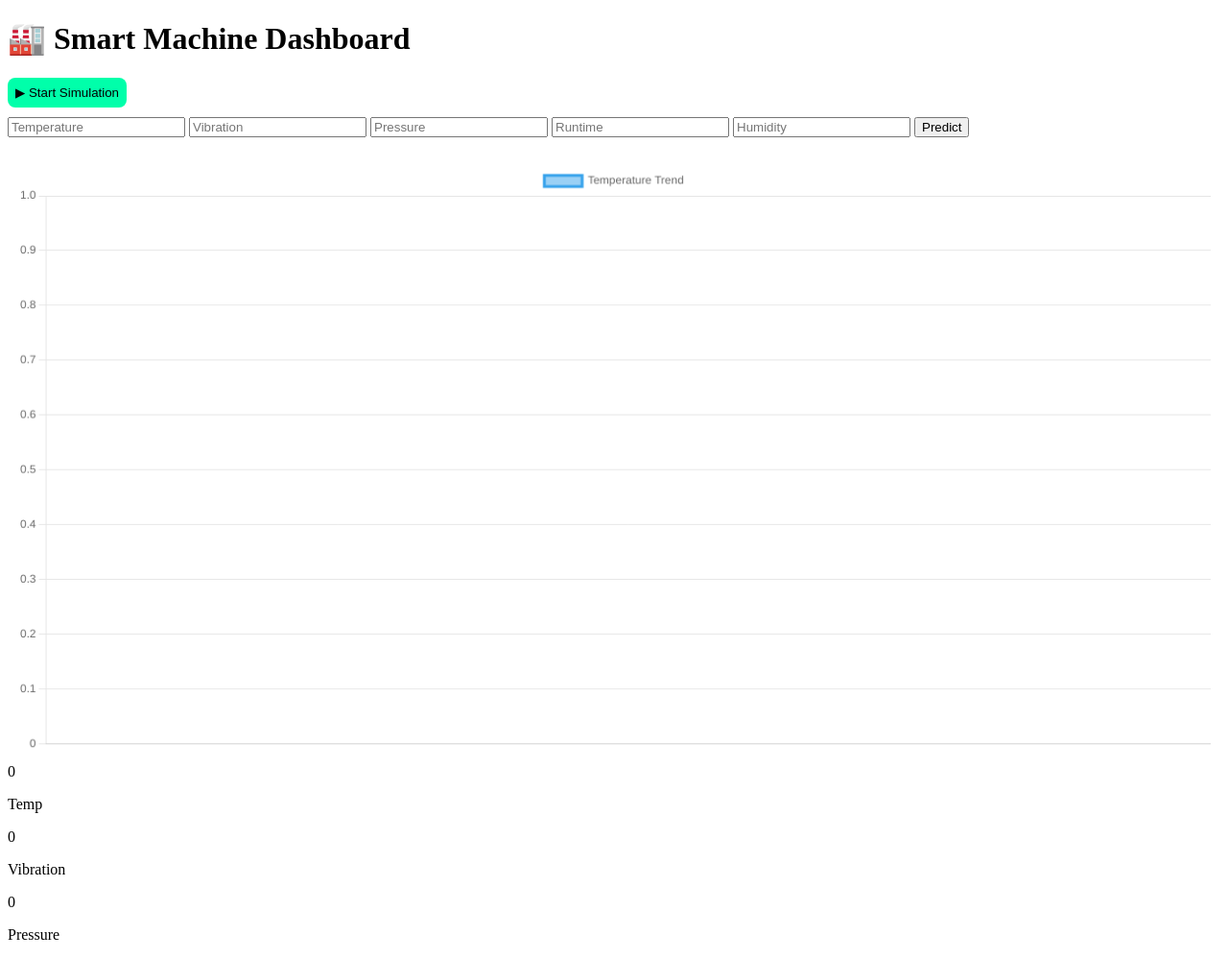
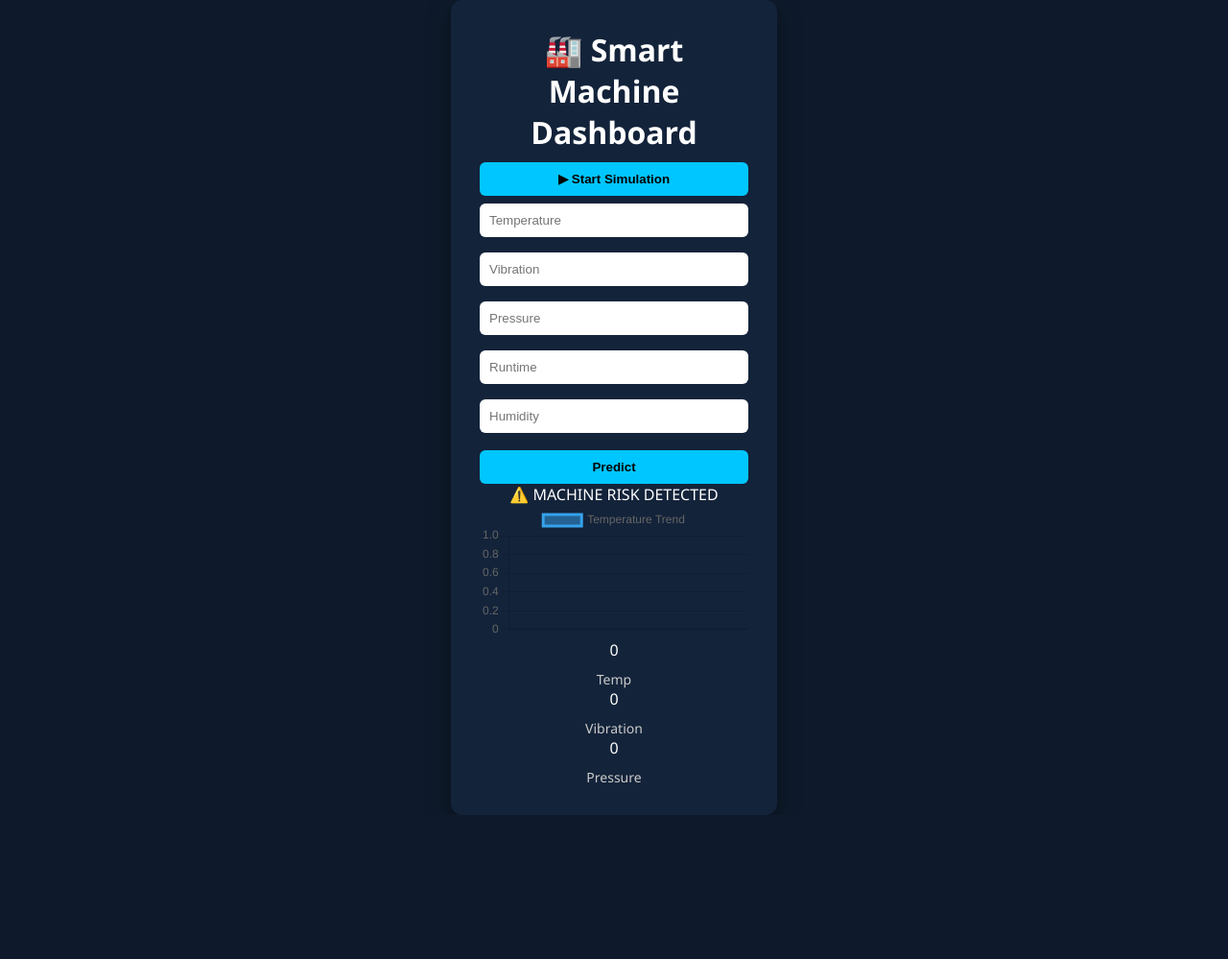
Before and after one commit to anubhavtomar32/Machine-Failure-Prediction1, a Python web app: template templates/index.html in a window 1280 px wide. Shown: the whole page at 96% size. After the commit the page ends 849 px from the top, so only its background shows below. Run offline with Jinja, Linux system fonts and the light colour scheme; the template is opened without the code that fills it, so the values that code supplies are empty.

Commit message:
Refactor CSS styles and add new layout rules

```diff
--- a/static/style.css
+++ b/static/style.css
@@ -1,67 +1,88 @@
-/* SIM BUTTON */
-.sim-btn {
-    margin-bottom: 10px;
-    padding: 8px;
-    background: #00ffaa;
-    border: none;
-    border-radius: 8px;
-    cursor: pointer;
+/* RESET */
+* {
+    margin: 0;
+    padding: 0;
+    box-sizing: border-box;
 }
 
-/* ALERT BOX */
-.alert {
+/* BODY */
+body {
+    font-family: 'Segoe UI', Arial;
+    background: #0e1a2b;
+    color: #fff;
+    min-height: 100vh;
+    display: flex;
+    justify-content: center;
+    align-items: center;
+}
+
+/* MAIN CARD */
+.container {
+    background: #13233a;
+    padding: 30px;
+    border-radius: 12px;
+    width: 340px;
+    box-shadow: 0 8px 25px rgba(0,0,0,0.4);
+    text-align: center;
+}
+
+/* TITLE */
+h1 {
+    margin-bottom: 10px;
+}
+
+/* INPUTS */
+input {
+    width: 100%;
+    padding: 10px;
+    margin: 8px 0;
+    border-radius: 6px;
+    border: none;
+    outline: none;
+}
+
+/* BUTTONS */
+button, .btn {
+    display: block;
+    width: 100%;
     margin-top: 10px;
     padding: 10px;
-    background: red;
-    color: white;
+    border-radius: 6px;
+    border: none;
+    background: #00c6ff;
+    color: #000;
     font-weight: bold;
-    border-radius: 8px;
-    animation: blink 1s infinite;
-}
-/* LOGIN */
-.login-box {
-    width: 300px;
-    margin: auto;
-    margin-top: 150px;
-    padding: 20px;
-    background: #13233a;
-    text-align: center;
-    border-radius: 10px;
+    cursor: pointer;
+    text-decoration: none;
 }
 
-/* RESPONSIVE */
-@media (max-width: 768px) {
-    .cards {
-        flex-direction: column;
-    }
-    .form-panel {
-        grid-template-columns: 1fr;
-    }
-}
-.hidden {
-    display: none;
+/* BUTTON HOVER */
+button:hover, .btn:hover {
+    opacity: 0.9;
 }
 
-/* BLINK ANIMATION */
-@keyframes blink {
-    0% { opacity: 1; }
-    50% { opacity: 0.3; }
-    100% { opacity: 1; }
+/* RESULT BOX */
+.result-box {
+    margin: 15px 0;
+    padding: 15px;
+    border-radius: 8px;
+    font-size: 18px;
+    font-weight: bold;
 }
 
-/* LINE CHART */
-#lineChart {
-    margin-top: 20px;
-    background: white;
-    border-radius: 10px;
-    padding: 10px;
+/* COLORS */
+.success {
+    background: #00ff88;
+    color: black;
 }
-.btn {
-    display: inline-block;
-    margin-top: 15px;
-    padding: 10px;
-    background: #00c6ff;
-    color: black;
-    text-decoration: none;
-    border-radius: 5px;
+
+.failure {
+    background: #ff4d4d;
 }
+
+/* TEXT */
+p {
+    margin-top: 10px;
+    font-size: 14px;
+    color: #ccc;
+}
```
